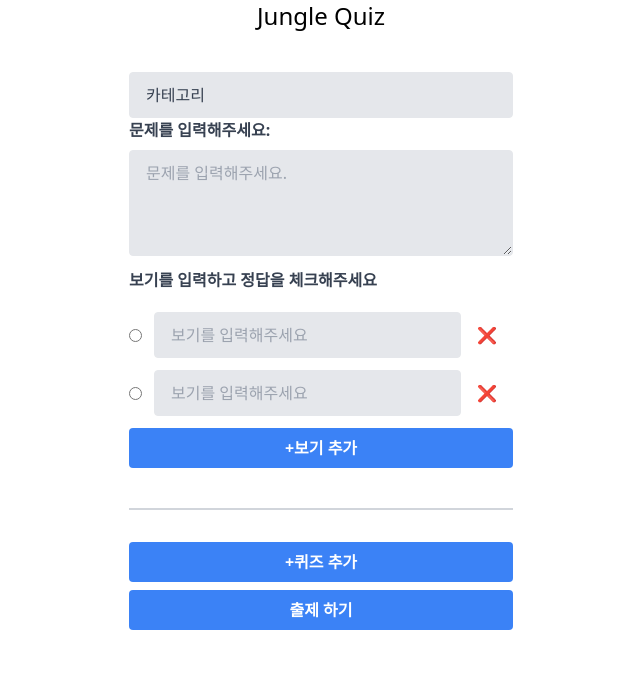
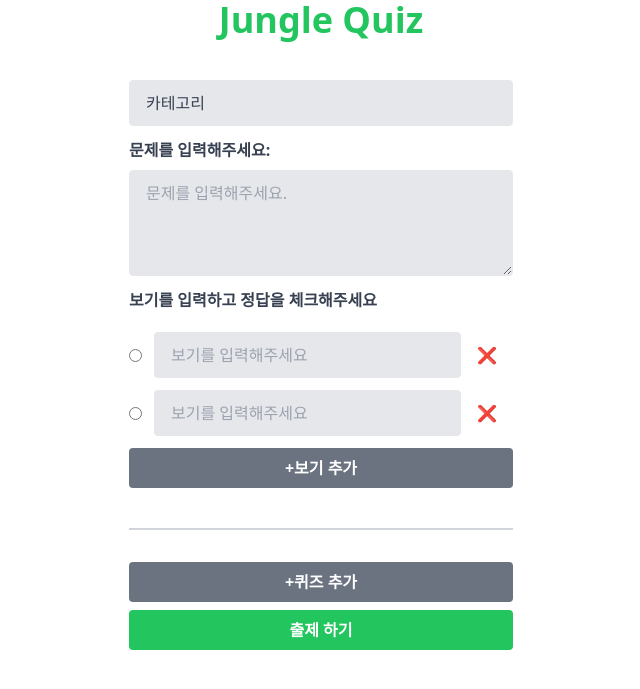
Before and after one commit to Jungle-Quiz/jungle-quiz, a Python web app: template templates/quiz-editor.html in a window 1280 px wide. Shown: the top 689 px of the page, without its empty margins (319-959 px from the left). Run offline with Jinja, Linux system fonts and the light colour scheme; the template is opened without the code that fills it, so the values that code supplies are empty; some libraries are stand-ins or nearby versions.

Commit message:
퀴즈 에디터 녹색 적용

```diff
--- a/templates/quiz-editor.html
+++ b/templates/quiz-editor.html
@@ -19,11 +19,11 @@
   </head>
   <body>
     <div class="w-96 mx-auto">
-      <h1 class="text-2xl text-center mb-10">
+      <h1 class="text-green-500 text-4xl font-bold text-center mb-10">
         <a href="/">Jungle Quiz</a>
       </h1>
       <div id="quiz-container">
-        <div>
+        <div class="mb-3">
           <select
             class="block appearance-none w-full bg-gray-200 border border-gray-200 text-gray-700 py-3 px-4 pr-8 rounded leading-tight focus:outline-none focus:bg-white focus:border-gray-500"
             id="category"
@@ -91,7 +91,7 @@
             <div class="flex justify-center mb-2 mt-3">
               <button
                 id="add-multiple-choice-btn"
-                class="bg-blue-500 hover:bg-blue-700 text-white font-bold py-2 px-4 rounded w-full"
+                class="bg-gray-500 hover:bg-gray-600 text-white font-bold py-2 px-4 rounded w-full"
               >
                 +보기 추가
               </button>
@@ -103,7 +103,7 @@
       <div class="flex justify-center mb-2">
         <button
           id="add-quiz"
-          class="bg-blue-500 hover:bg-blue-700 text-white font-bold py-2 px-4 rounded w-full"
+          class="bg-gray-500 hover:bg-gray-600 text-white font-bold py-2 px-4 rounded w-full"
         >
           +퀴즈 추가
         </button>
@@ -111,7 +111,7 @@
       <div class="flex justify-center mb-2">
         <button
           id="upload-quiz-btn"
-          class="bg-blue-500 hover:bg-blue-700 text-white font-bold py-2 px-4 rounded w-full"
+          class="bg-green-500 hover:bg-green-600 text-white font-bold py-2 px-4 rounded w-full"
         >
           출제 하기
         </button>
```
Also changed, not shown: templates/home.html (+4 -3 lines).
